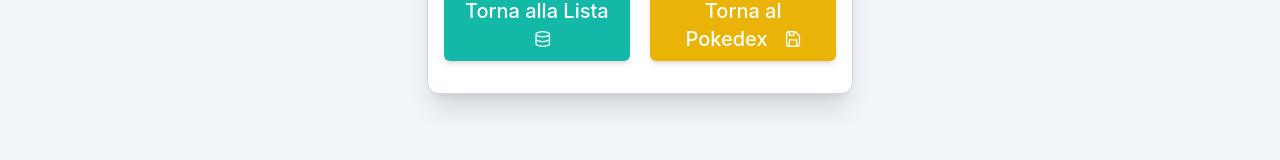
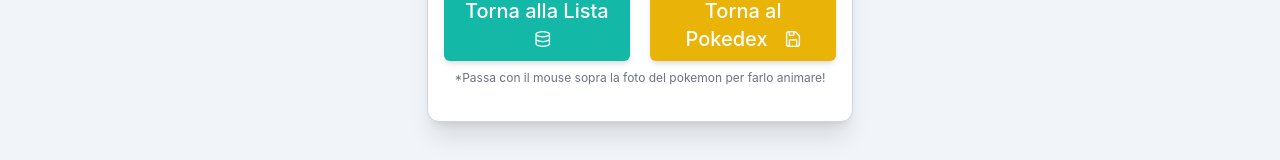
Before and after one commit to giulianoFrau/react-pokedex, a React (Vite) app: page /pokemon/1 in a window 1280 px wide. Shown: the part 308-468 px from the top of the page. Built offline with nearby package versions, Linux system fonts and the light colour scheme; no server answers.

Commit message:
refact code

```diff
--- a/src/components/PokemonDetail.jsx
+++ b/src/components/PokemonDetail.jsx
@@ -91,6 +91,9 @@ const AppPokemonDetails = () => {
             Torna al Pokedex <i className="ml-3 pi pi-save"></i>
           </Link>
         </div>
+        <label className="text-gray-500 text-xs text-left">
+          *Passa con il mouse sopra la foto del pokemon per farlo animare!
+        </label>
       </div>
     </div>
   );
```
